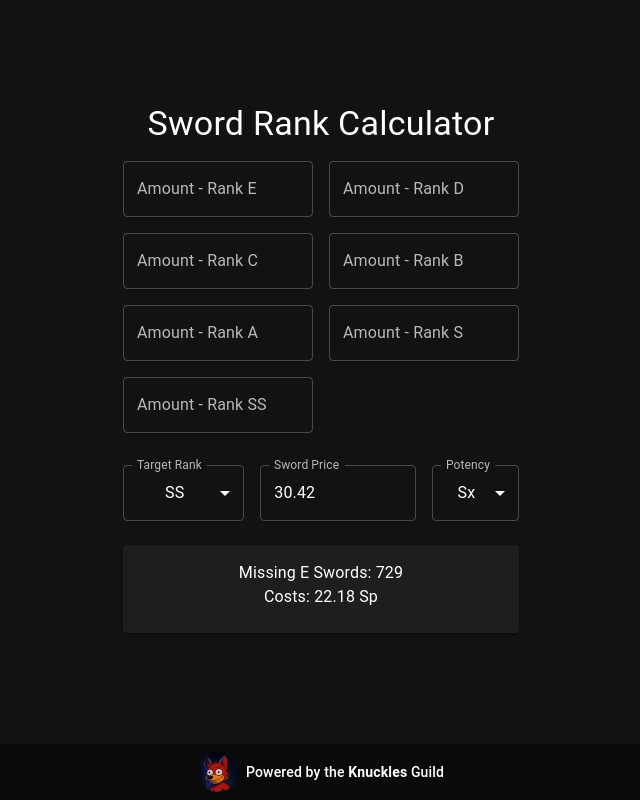
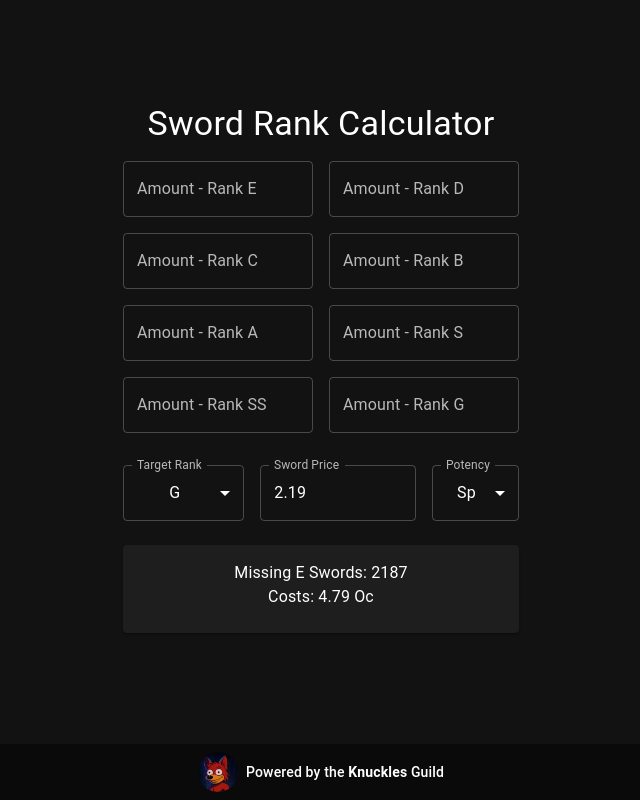
Before and after one commit to absmaa21/arise-crossover-tools, a React (Vite) app: page /swords in a window 1280 px wide. Shown: the whole page, without its empty margins (319-959 px from the left). Built offline with nearby package versions, Linux system fonts and the light colour scheme; what @toolpad/core would draw is missing.

Commit message:
update ranks
- add missing M and M+ ranks
- add G rank for weapon calc
- update base price to latest sword

```diff
--- a/src/entities/rank.ts
+++ b/src/entities/rank.ts
@@ -9,4 +9,6 @@ export enum Rank {
   G,
   N,
   "N+",
+  M,
+  "M+",
 }
--- a/src/screens/WeaponCalculatorScreen.tsx
+++ b/src/screens/WeaponCalculatorScreen.tsx
@@ -5,14 +5,14 @@ import {getFormattedNumber} from "../utils/getFormattedNumber.ts";
 import ValueHandler from "../components/ValueHandler.tsx";
 import {Potency} from "../entities/potency.ts";
 
-const RANKS: string[] = Object.keys(Rank).filter((key) => Rank[key as keyof typeof Rank] <= Rank.SS)
+const RANKS: string[] = Object.keys(Rank).filter((key) => Rank[key as keyof typeof Rank] <= Rank.G)
 
 
 function WeaponCalculatorScreen() {
   const [swords, setSwords] = useState<Record<string, number>>({});
-  const [targetRank, setTargetRank] = useState<Rank>(Rank.SS);
+  const [targetRank, setTargetRank] = useState<Rank>(Rank.G);
   const [result, setResult] = useState<string | null>(null);
-  const [price, setPrice] = useState<number>(30.42 * Potency.Sx)
+  const [price, setPrice] = useState<number>(2.19 * Potency.Sp)
 
   const handleSwordChange = (rank: string, value: string) => {
     const new_num = parseInt(value, 10) || 0
```
